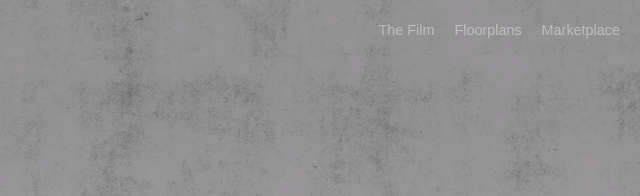
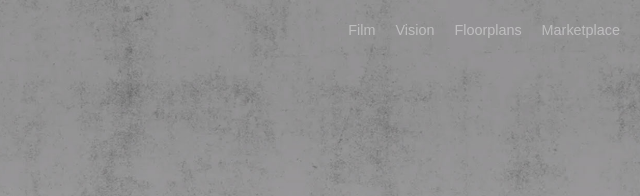
Before and after one commit to scdines/the-basement, a plain HTML site: page index.html in a window 1280 px wide. Shown: the top 196 px of the page, 640-1280 px from the left. Drawn offline with nearby package versions, Linux system fonts and the light colour scheme.

Commit message:
gitingore

```diff
--- a/index.html
+++ b/index.html
@@ -65,7 +65,8 @@
 		<h1><a href="/">The Basement <span>// Reno, NV.</span></a></h1>
 		<nav>
 			<ul>
-				<li><a href="">The Film</a></li>
+				<li><a href="">Film</a></li>
+				<li><a href="">Vision</a></li>
 				<li><a href="">Floorplans</a></li>
 				<li><a href="">Marketplace</a></li>
 			</ul>
```
Also changed, not shown: 1 other file.
